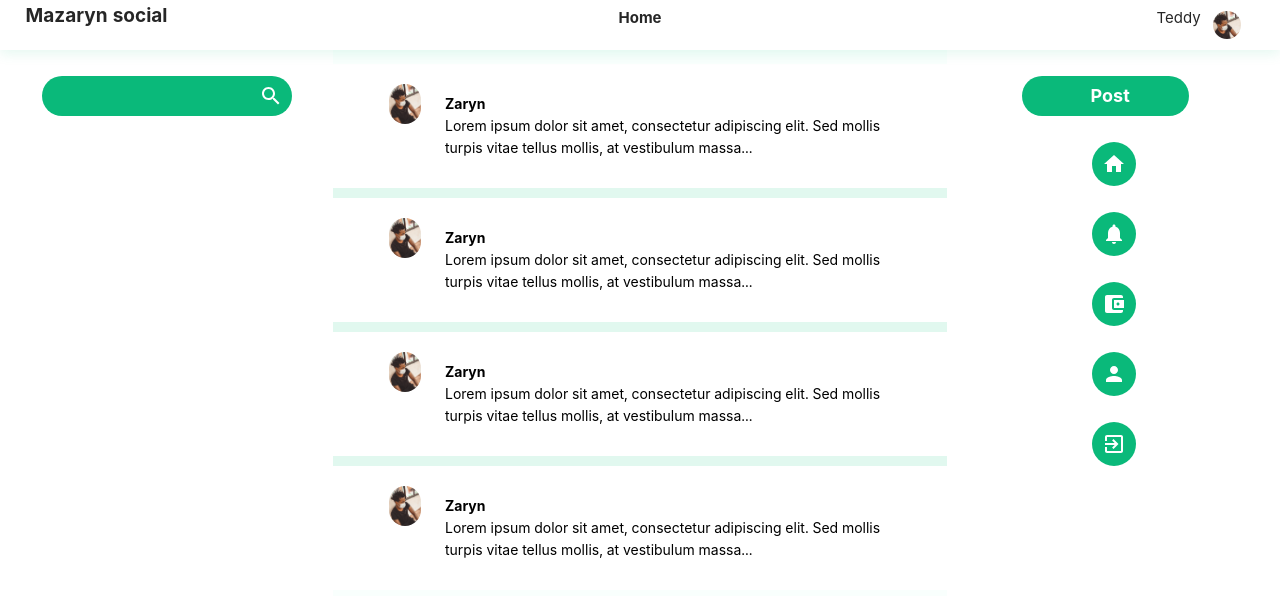
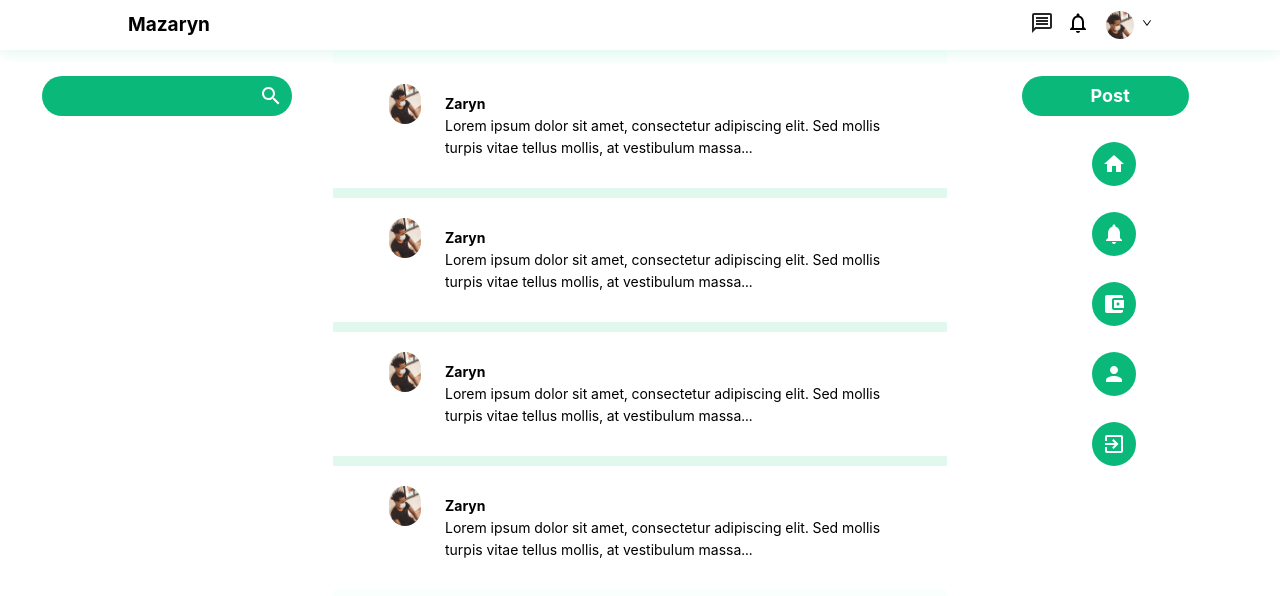
Before and after one commit to aiden77mori/mazaryn-frontend, a React (Create React App) app: page / in a window 1280 px wide. Shown: the top 596 px of the page. Built offline with nearby package versions, Linux system fonts and the light colour scheme; sample sign-in values are in the browser's storage.

Commit message:
dropdown menu and css with signout functionality

```diff
--- a/src/App.js
+++ b/src/App.js
@@ -1,4 +1,4 @@
-import React, {Suspense, useEffect} from 'react';
+import React, { Suspense, useEffect } from 'react';
 import { connect } from 'react-redux';
 import { BrowserRouter as Router, Route, Switch } from 'react-router-dom'
 import { Loader } from './components/Loaders/Loader'
@@ -18,9 +18,10 @@ const App = (props) => {
       <Suspense fallback={<Loader fullscreen />}>
         <Router>
           <Switch>
-              <Route exact path='/login' component={LoginScreen}/>
-              <Route exact path='/signup' component={SignUpScreen}/>
-              <View />
+            <Route exact path='/login' component={LoginScreen} />
+            <Route exact path='/signup' component={SignUpScreen} />
+            <Route component={View} />
+            {/* <View /> */}
           </Switch>
         </Router>
       </Suspense>
--- a/src/components/header/Header.js
+++ b/src/components/header/Header.js
@@ -1,28 +1,55 @@
 import React from 'react';
 import './header.css';
 import { Link } from 'react-router-dom'
+import { Menu, Dropdown } from 'antd';
+import { DownOutlined } from '@ant-design/icons';
+import Edit from '@material-ui/icons/Edit'
+import { MessageOutlined, Settings } from '@material-ui/icons'
 
 const Header = () => {
 
   let profileImage = process.env.PUBLIC_URL + '/assets/images/profile.svg';
 
+  const menu = (
+    <Menu>
+      <Menu.Item key="0">
+        <Edit className="mr-1" /> Edit Profile
+      </Menu.Item>
+      <Menu.Divider />
+      <Menu.Item key="1">
+        <Settings className="mr-1" />Settings
+      </Menu.Item>
+    </Menu>
+  );
+
   return (
     <div id="header">
       <header>
         <div id="left">
-          <p>Mazaryn social</p>
+          <Link to="/" className="text-black hover:text-black">
+            <p className="mb-0">Mazaryn</p>
+          </Link>
         </div>
-        <div id="center">
+        {/* <div id="center">
           <p>Home</p>
-        </div>
+        </div> */}
         <div id="profile">
+          <MessageOutlined className="mr-3" />
+          <Link to='/notifications' className="mr-4">
+            <img src={`${process.env.PUBLIC_URL}/assets/images/notifications_black_24dp.svg`} />
+          </Link>
           <Link to='/profile' className='link'>
-            <p className="userName">Teddy</p>
+            {/* <p className="userName">Teddy</p> */}
             <img src={profileImage} alt="profileImage" />
           </Link>
+          <Dropdown className="ml-2 text-black" placement="bottomCenter" overlay={menu} trigger={['click']} arrow>
+            <a onClick={e => e.preventDefault()}>
+              <DownOutlined />
+            </a>
+          </Dropdown>
         </div>
       </header>
-    </div>
+    </div >
   )
 }
 
--- a/src/components/header/header.css
+++ b/src/components/header/header.css
@@ -18,15 +18,16 @@
 header{
     display: flex;
     flex-direction: row;
-    justify-content: center;
+    justify-content: space-between;
+    padding: 0 10%;
     align-items: center;
     height: 100%;
     width: 100%;
 }
-
+/*
 header > div{
     width: 32%;
-}
+} */
 
 #header{
     box-shadow: 0 4px 12px rgba(10, 185, 122, .1);
@@ -39,14 +40,13 @@ header > div{
     width: 33.33%;
 }
 
-/* #profile{
+#profile{
     display: flex;
-    flex-direction: row;
-    align-items: center;
-} */
+    /* flex-direction: row;
+    align-items: center; */
+}
 
 .link{
-    width: 100%;
     height: 100%;
     display: flex;
     flex-direction: row;
--- a/src/components/middle pane/profile/Profile.css
+++ b/src/components/middle pane/profile/Profile.css
@@ -58,3 +58,17 @@
     flex-direction: row;
     justify-content: center;
 }
+
+.footerMenu ul > li{
+    height: 2.75rem;
+    width: 2.75rem;
+    border-radius: 50%;
+    background-color: #0AB97A;
+    margin-bottom: 1.625rem;
+    margin-left: auto;
+    margin-right: auto;
+    color: #fff;
+    display: flex;
+    align-items: center;
+    justify-content: center;
+}
--- a/src/components/right pane/RightPane.css
+++ b/src/components/right pane/RightPane.css
@@ -7,7 +7,7 @@ nav{
     padding-top: 1.625rem;
 }
 
-ul > li{
+.rightPaneUl > li{
     height: 2.75rem;
     width: 2.75rem;
     border-radius: 50%;
--- a/src/components/right pane/RightPane.js
+++ b/src/components/right pane/RightPane.js
@@ -8,12 +8,18 @@ import PersonIcon from '@material-ui/icons/Person';
 import ExitToAppIcon from '@material-ui/icons/ExitToApp';
 import PostCard from './PostCard/PostCard';
 
-function RightPane({logout}){
-    return(
+const RightPane = (props) => {
+    console.log(props)
+    const logout = () => {
+        localStorage.removeItem("auth_token")
+        props.history.push("/login")
+    }
+
+    return (
         <div className='rightPane pt-19'>
             <PostCard />
             <nav>
-                <ul>
+                <ul className="rightPaneUl">
                     <li>
                         <Link to='/'>
                             <HomeIcon />
@@ -34,8 +40,8 @@ function RightPane({logout}){
                             <PersonIcon />
                         </Link>
                     </li>
-                    <li onClick={logout}>
-                        <ExitToAppIcon/>
+                    <li onClick={logout} className="cursor-pointer">
+                        <ExitToAppIcon />
                     </li>
                 </ul>
             </nav>
--- a/src/redux/reducers/reducer_common.js
+++ b/src/redux/reducers/reducer_common.js
@@ -7,7 +7,7 @@ const INITIAL_STATE = {
   globalInfo: null,
 };
 
-export default function errorReducer(state = INITIAL_STATE, action) {
+export default function commonReducer(state = INITIAL_STATE, action) {
   switch (action.type) {
     case GLOBAL_ERROR:
       return { ...state, globalError: action.payload };
--- a/src/views/Auth/Login.js
+++ b/src/views/Auth/Login.js
@@ -1,6 +1,6 @@
 import React, { memo } from 'react';
 import { Form, Input, Button } from 'antd';
-import './Login.css'
+// import './Login.css'
 import { login } from '../../redux/actions';
 import { connect } from 'react-redux';
 
--- a/src/views/view.js
+++ b/src/views/view.js
@@ -9,29 +9,27 @@ import Profile from '../components/middle pane/profile/Profile';
 import Feed from '../components/middle pane/feed/Feed';
 import PrivateRoute from '../guards/ProtectedRoutes';
 
-function View({logout}){
-    return(
+function View(props) {
+    return (
         <div id='view'>
             <Header />
             <div className='section'>
                 <LeftPane />
                 <section id='middle' className='bg-faintgreen min-w-min'>
-                        <Switch>
-                            <PrivateRoute exact path='/' component={Feed}/>
-                            <PrivateRoute exact path='/profile' component={Profile} />
-                            <PrivateRoute exact path='/group' component={Posts}/>
-                            <PrivateRoute exact path='/notifications' component={FutureUpdate} />
-                            <PrivateRoute exact path='/wallet' component={FutureUpdate} />
-                        </Switch>
+                    <PrivateRoute exact path='/' component={Feed} />
+                    <PrivateRoute exact path='/profile' component={Profile} />
+                    <PrivateRoute exact path='/group' component={Posts} />
+                    <PrivateRoute exact path='/notifications' component={FutureUpdate} />
+                    <PrivateRoute exact path='/wallet' component={FutureUpdate} />
                 </section>
-                <RightPane logout={logout}/>
+                <RightPane history={props.history} />
             </div>
         </div>
     )
 }
 
-function FutureUpdate(){
-    return(
+function FutureUpdate() {
+    return (
         <h3>Yet to come</h3>
     );
 }
```
Also changed, not shown: src/redux/actions/auth/index.js (+18 -18 lines), public/assets/images/notifications_black_24dp.svg (added).
